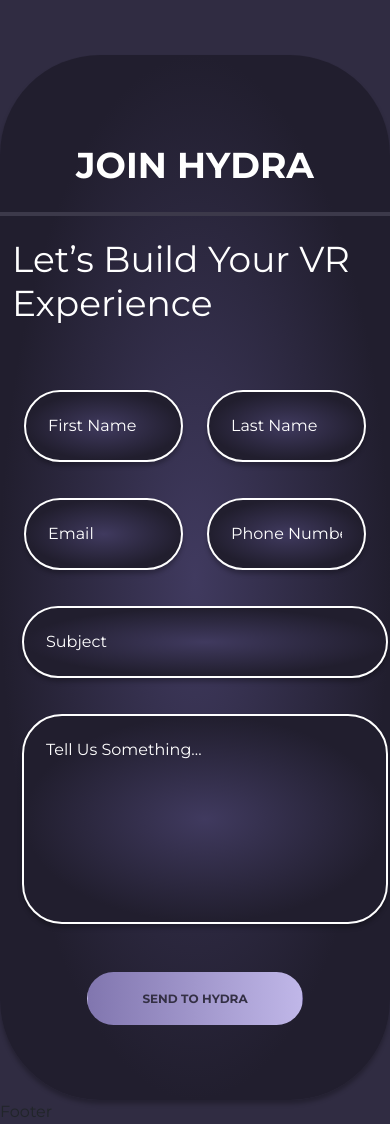
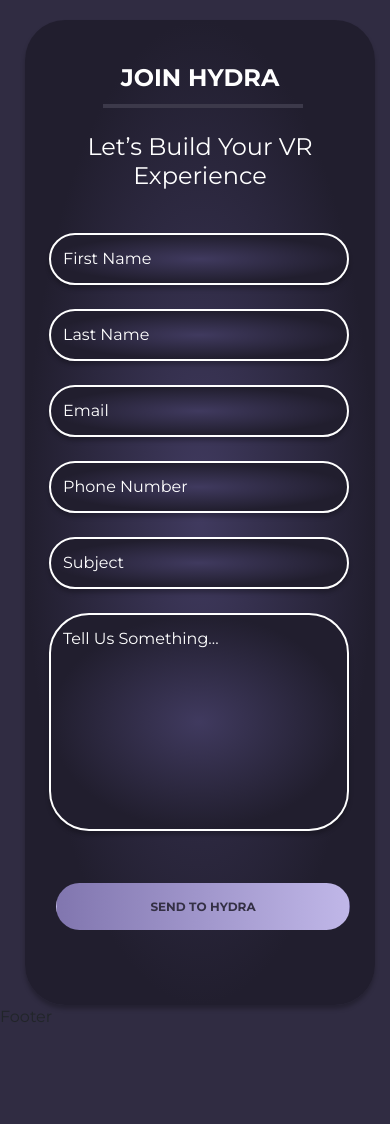
Before and after one commit to ArtemBudnyk/Hydra, a website: page dev/index.html in a window 390 px wide. Shown: the part 3440-4564 px from the top of the page. After the commit the page ends 4469 px from the top, so only its background shows below. Drawn offline with nearby package versions, Linux system fonts and the light colour scheme; files that its build step writes are made by us from their sources.

Commit message:
form mobile done

```diff
--- a/dev/sass/form.scss
+++ b/dev/sass/form.scss
@@ -55,6 +55,10 @@
             margin-bottom: 36px;
             color: #FFF;
             font-family: 'Montserrat-regular';
+
+            &:focus {
+                border: 2px solid #8176AF; // не работает
+            }
         }
 
         .subject {
--- a/dev/sass/media/_media_max_width1199.scss
+++ b/dev/sass/media/_media_max_width1199.scss
@@ -148,6 +148,32 @@
 			}
 		}
 	}
+
+	.form-hydra {
+		margin-top: 120px;
+		display: flex;
+		justify-content: center;
+		align-items: center;
+
+		.container {
+			margin: auto 15px auto 25px;
+			max-width: 1200px;
+			justify-content: center;
+			align-items: center;
+		}
+
+		.send {
+			margin-left: 0;
+		}
+
+		form {
+
+			.tell-us,
+			.subject {
+				max-width: 900px;
+			}
+		}
+	}
 }
 
 @media screen and (max-width: 1199px) {
--- a/dev/sass/media/_media_max_width575.scss
+++ b/dev/sass/media/_media_max_width575.scss
@@ -393,4 +393,39 @@
         }
     }
 
+    // form-hydra
+
+    .form-hydra {
+
+        .form-title {
+
+            &::after {
+                width: 200px;;
+                left: -11%;
+            }
+        }
+
+        form {
+            width: 300px;
+
+            .subject,
+            .tell-us {
+                max-width: 300px;
+                margin-left: 12px;
+            }
+
+            .tell-us {
+                padding-bottom: 178px;
+                margin-bottom: 52px;
+            }
+        }
+
+        .btn-form {
+            .btn-send {
+                padding: 15px 93px;
+                margin-left: 6px;
+            }
+        }
+    }
+
 }
--- a/dev/sass/media/_media_max_width767.scss
+++ b/dev/sass/media/_media_max_width767.scss
@@ -166,4 +166,54 @@
         }
     }
 
+    .form-hydra {
+        margin-top: 85px;
+
+        .container {
+            border-radius: 40px;
+        }
+
+        .row {
+            flex-direction: column;
+        }
+
+        form {
+
+
+            .subject,
+            .tell-us {
+                max-width: 685px;
+                margin-left: 5px;
+            }
+
+            input {
+                max-width: 695px;
+                padding: 12px;
+                margin-bottom: 24px;
+            }
+        }
+
+        .form-title,
+        .form-subtitle {
+            font-size: 24px;
+            text-align: center;
+            padding-top: 43px;
+            margin-bottom: 40px;
+        }
+
+        .form-subtitle {
+            padding-top: 0;
+            margin-bottom: 43px;
+        }
+
+        .form-title {
+            &::after {
+                width: 400px;
+                left: -70%;
+            }
+        }
+
+
+    }
+
 }
```
